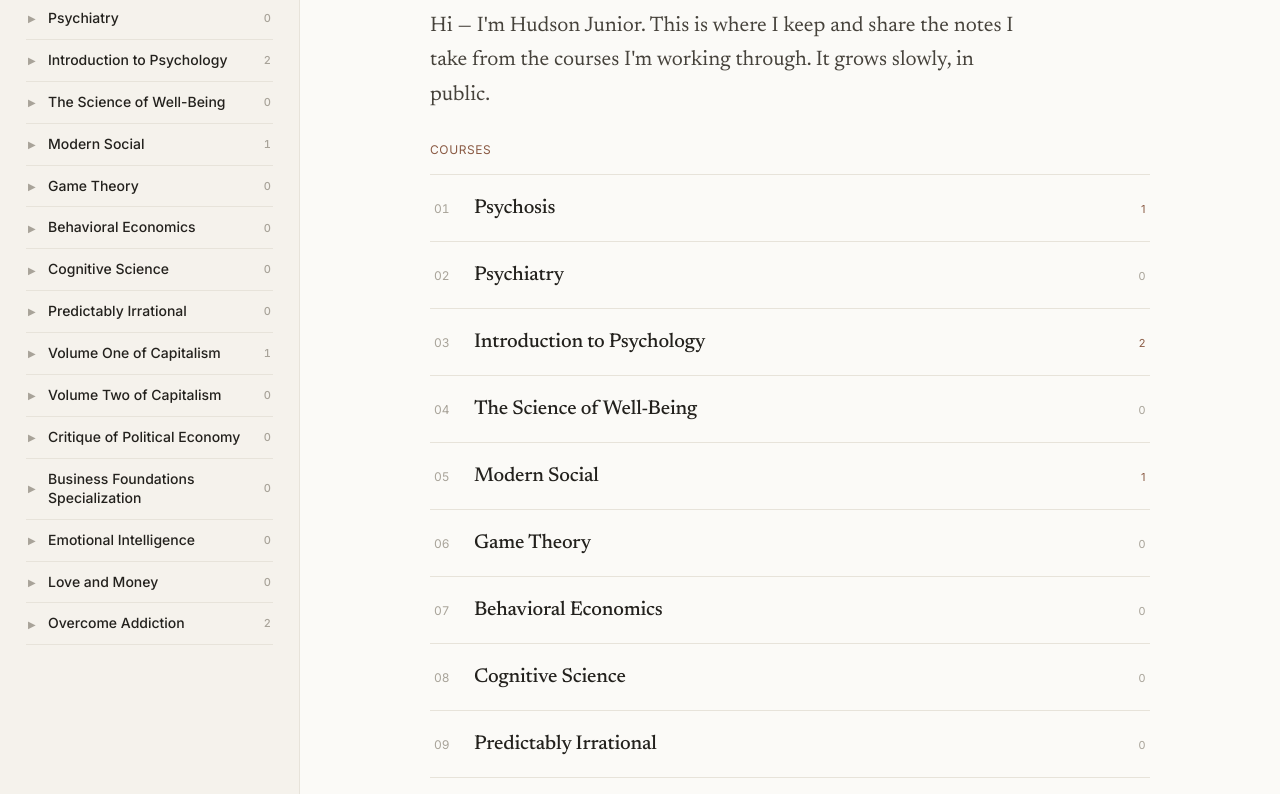
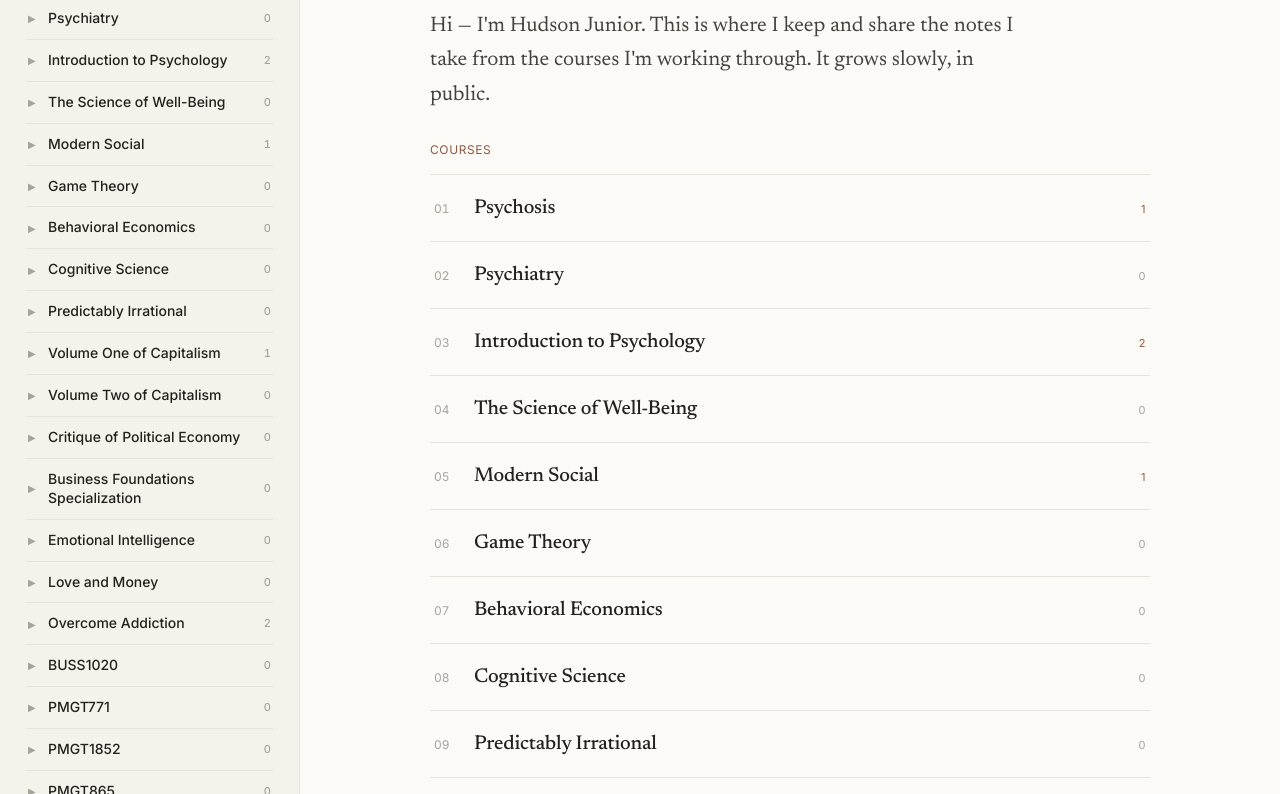
Before and after one commit to Hudson-Junior-Wang/hudsonwang.com, a plain HTML site: page index.html in a window 1280 px wide. Shown: the part 158-952 px from the top of the page. Drawn offline with Linux system fonts and the light colour scheme.

Commit message:
Add BUSS1020, PMGT771, PMGT1852, PMGT865 sections

```diff
--- a/index.html
+++ b/index.html
@@ -876,6 +876,10 @@ const SECTIONS = [
       {num:"004",title:"To be updated"},
       {num:"005",title:"To be updated"},
   ]},
+  { id:"buss1020",           title:"BUSS1020",                   notes:placeholders(5) },
+  { id:"pmgt771",            title:"PMGT771",                    notes:placeholders(5) },
+  { id:"pmgt1852",           title:"PMGT1852",                   notes:placeholders(5) },
+  { id:"pmgt865",            title:"PMGT865",                    notes:placeholders(5) },
 ];
 
 /* ============================================================
```
